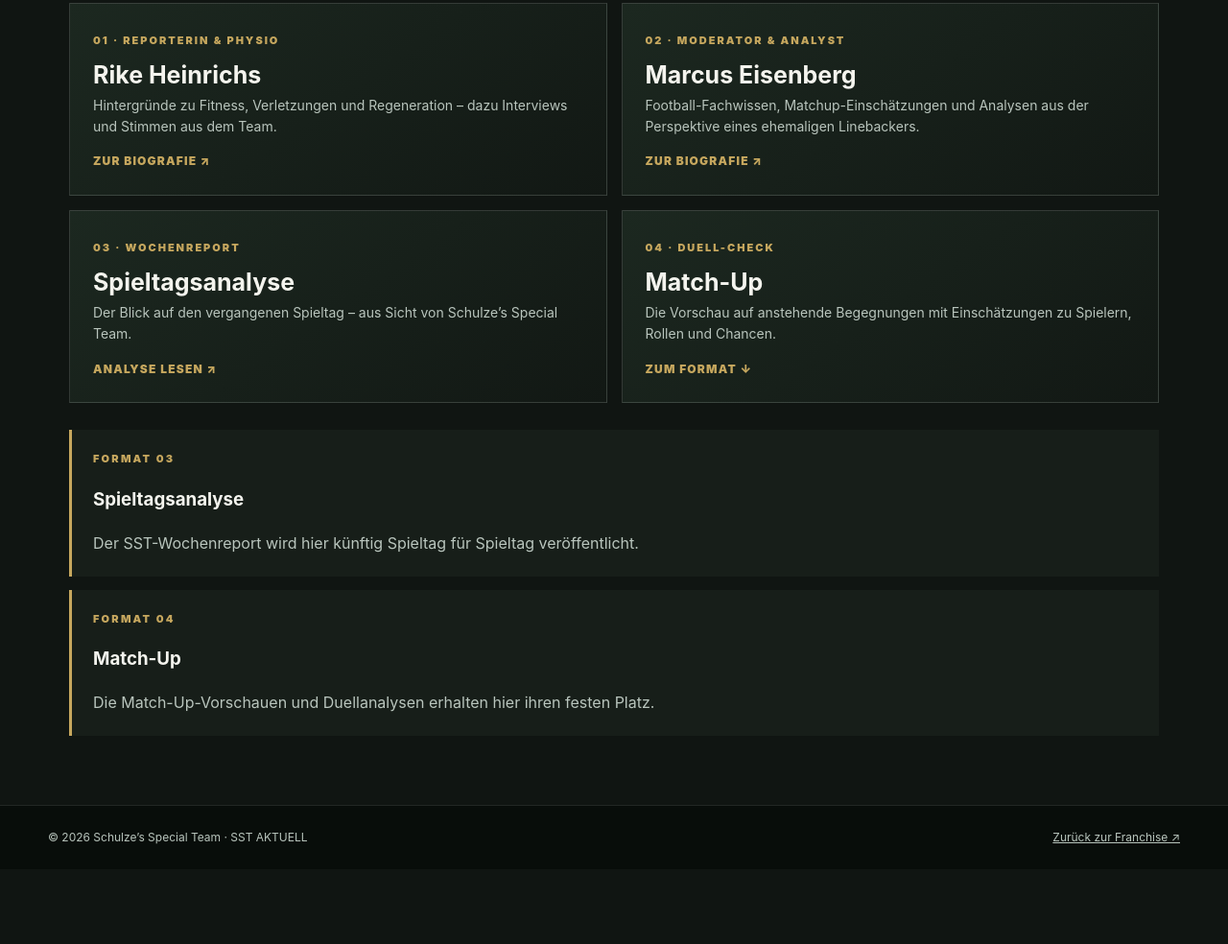
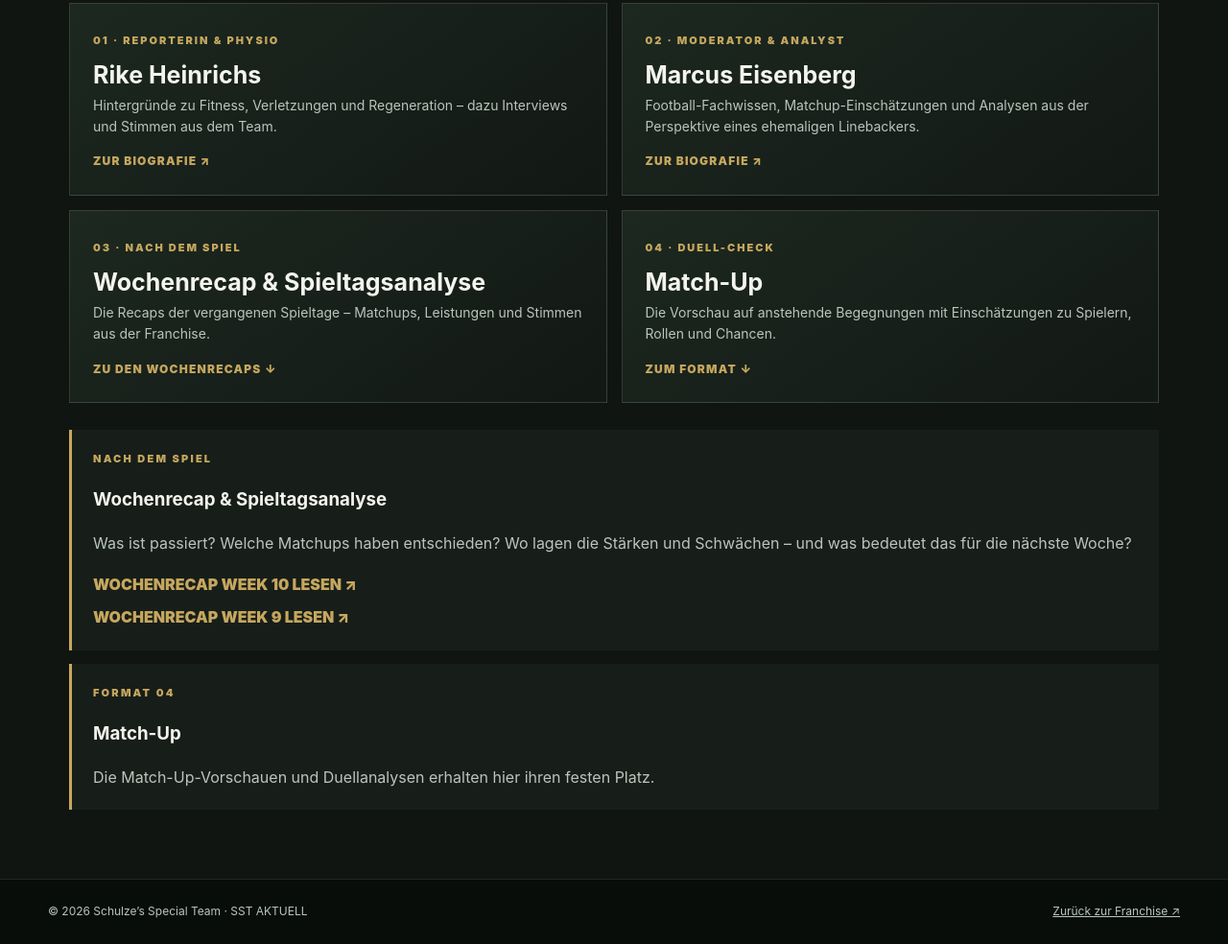
Before and after one commit to CWellegehausen/schulzes-special-team, a plain HTML site: page sst-aktuell.html in a window 1280 px wide. Shown: the part 1117-2101 px from the top of the page at 96% size. Before the commit the page ends 2023 px from the top, so only its background shows below. Drawn offline with Linux system fonts and the light colour scheme.

Commit message:
Add Week 10 recap under Nach dem Spiel

```diff
--- a/sst-aktuell.html
+++ b/sst-aktuell.html
@@ -35,10 +35,10 @@ footer{border-top:1px solid #ffffff1b;background:#080d0a;padding:24px 22px;color
 <div class="cards">
 <a class="card" href="rike-heinrichs.html"><span class="number">01 · REPORTERIN &amp; PHYSIO</span><h3>Rike Heinrichs</h3><p>Hintergründe zu Fitness, Verletzungen und Regeneration – dazu Interviews und Stimmen aus dem Team.</p><span class="arrow">ZUR BIOGRAFIE ↗</span></a>
 <a class="card" href="marcus-eisenberg.html"><span class="number">02 · MODERATOR &amp; ANALYST</span><h3>Marcus Eisenberg</h3><p>Football-Fachwissen, Matchup-Einschätzungen und Analysen aus der Perspektive eines ehemaligen Linebackers.</p><span class="arrow">ZUR BIOGRAFIE ↗</span></a>
-<a class="card" href="spieltag-9-analyse.html"><span class="number">03 · WOCHENREPORT</span><h3>Spieltagsanalyse</h3><p>Der Blick auf den vergangenen Spieltag – aus Sicht von Schulze’s Special Team.</p><span class="arrow">ANALYSE LESEN ↗</span></a>
+<a class="card" href="#spieltag"><span class="number">03 · NACH DEM SPIEL</span><h3>Wochenrecap &amp; Spieltagsanalyse</h3><p>Die Recaps der vergangenen Spieltage – Matchups, Leistungen und Stimmen aus der Franchise.</p><span class="arrow">ZU DEN WOCHENRECAPS ↓</span></a>
 <a class="card" href="#matchup"><span class="number">04 · DUELL-CHECK</span><h3>Match-Up</h3><p>Die Vorschau auf anstehende Begegnungen mit Einschätzungen zu Spielern, Rollen und Chancen.</p><span class="arrow">ZUM FORMAT ↓</span></a>
 </div>
-<div id="spieltag" style="margin-top:28px;padding:22px;border-left:3px solid var(--gold);background:#171e19"><div class="eyebrow">Format 03</div><h3>Spieltagsanalyse</h3><p style="color:var(--muted);margin-bottom:0">Der SST-Wochenreport wird hier künftig Spieltag für Spieltag veröffentlicht.</p></div>
+<div id="spieltag" style="margin-top:28px;padding:22px;border-left:3px solid var(--gold);background:#171e19"><div class="eyebrow">Nach dem Spiel</div><h3>Wochenrecap &amp; Spieltagsanalyse</h3><p style="color:var(--muted);margin-bottom:18px">Was ist passiert? Welche Matchups haben entschieden? Wo lagen die Stärken und Schwächen – und was bedeutet das für die nächste Woche?</p><p style="margin:10px 0"><a href="spieltag-10-analyse.html" style="color:var(--gold);font-weight:900;text-decoration:none">WOCHENRECAP WEEK 10 LESEN ↗</a></p><p style="margin:10px 0 0"><a href="spieltag-9-analyse.html" style="color:var(--gold);font-weight:900;text-decoration:none">WOCHENRECAP WEEK 9 LESEN ↗</a></p></div>
 <div id="matchup" style="margin-top:14px;padding:22px;border-left:3px solid var(--gold);background:#171e19"><div class="eyebrow">Format 04</div><h3>Match-Up</h3><p style="color:var(--muted);margin-bottom:0">Die Match-Up-Vorschauen und Duellanalysen erhalten hier ihren festen Platz.</p></div>
 </section>
 </main>
```
